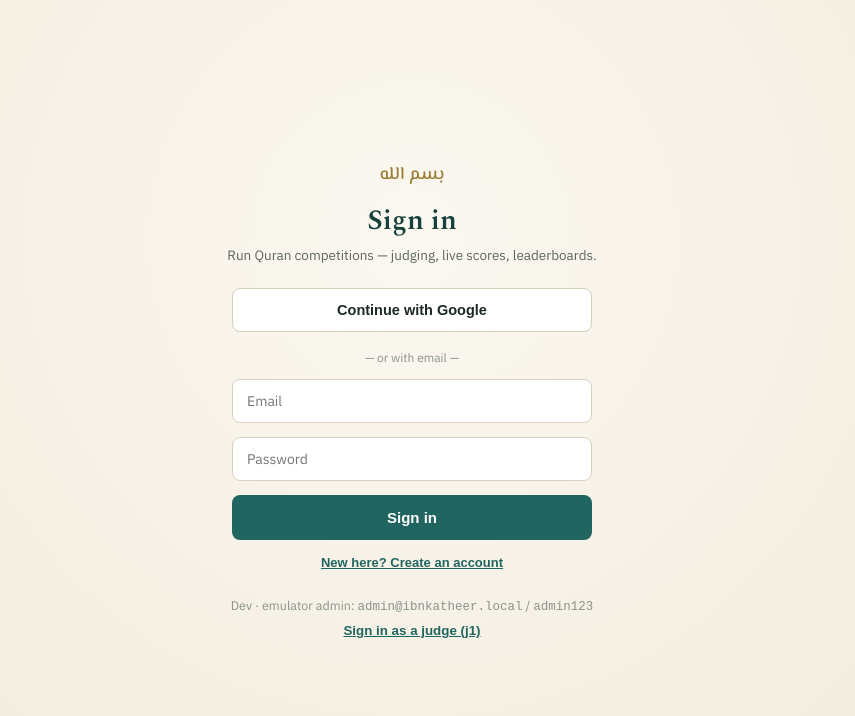
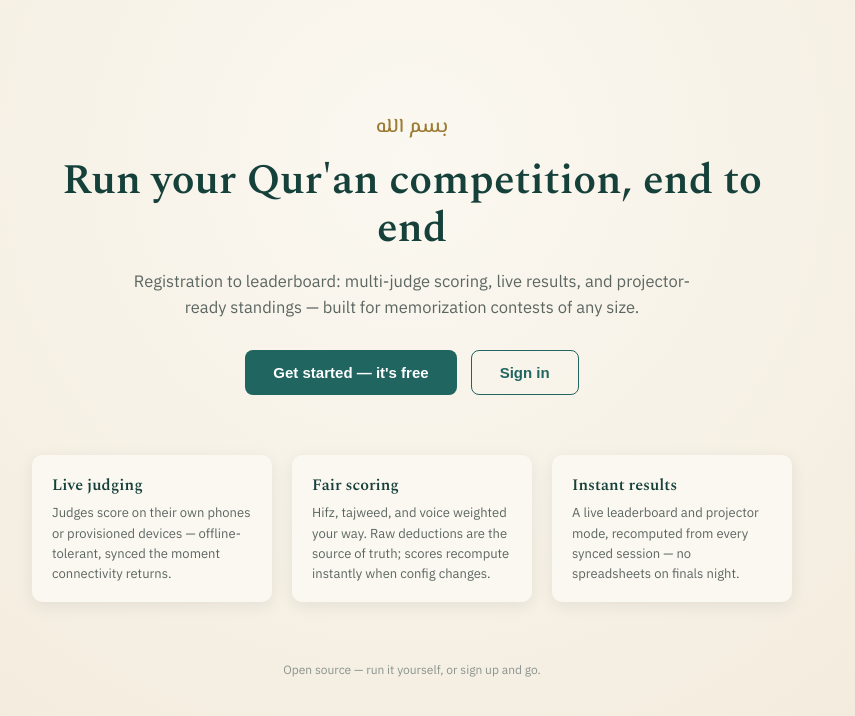
Before and after one commit to UmairZ/judging_app, a React (Vite) app: page / in a window 1280 px wide. Shown: the top 716 px of the page, without its empty margins (228-1083 px from the left). Built offline with nearby package versions, Linux system fonts and the light colour scheme; no server answers.

Commit message:
feat(polish): public landing page

```diff
--- a/src/App.tsx
+++ b/src/App.tsx
@@ -5,6 +5,7 @@ import { TenantProvider, useTenant } from './tenant/TenantContext';
 import { useDocData } from './data/db';
 import { parseRoute } from './onboarding/logic';
 import SignInScreen from './onboarding/SignInScreen';
+import LandingPage from './onboarding/LandingPage';
 import OrgDashboard from './onboarding/OrgDashboard';
 import JoinScreen from './onboarding/JoinScreen';
 import JudgeApp from './judge/JudgeApp';
@@ -17,7 +18,7 @@ function Routed() {
   const route = useMemo(() => parseRoute(window.location.pathname), []);
   if (loading) return <Splash />;
   if (route.kind === 'join') return <JoinScreen orgId={route.orgId} compId={route.compId} code={route.code} />;
-  if (!user) return <SignInScreen />;
+  if (!user) return route.kind === 'root' ? <LandingPage /> : <SignInScreen />;
   if (route.kind === 'root') return <OrgDashboard />;
   return (
     <TenantProvider orgId={route.orgId} compId={route.compId}>
--- /dev/null
+++ b/src/onboarding/LandingPage.tsx
@@ -0,0 +1,45 @@
+import { useState } from 'react';
+import SignInScreen from './SignInScreen';
+import { C, serif, arabic } from '../ui/theme';
+
+const FEATURES: { title: string; body: string }[] = [
+  { title: 'Live judging', body: 'Judges score on their own phones or provisioned devices — offline-tolerant, synced the moment connectivity returns.' },
+  { title: 'Fair scoring', body: 'Hifz, tajweed, and voice weighted your way. Raw deductions are the source of truth; scores recompute instantly when config changes.' },
+  { title: 'Instant results', body: 'A live leaderboard and projector mode, recomputed from every synced session — no spreadsheets on finals night.' },
+];
+
+export default function LandingPage() {
+  const [signIn, setSignIn] = useState(false);
+  if (signIn) return <SignInScreen />;
+
+  const cta: React.CSSProperties = { fontSize: 15, fontWeight: 700, padding: '13px 28px', borderRadius: 8, cursor: 'pointer', border: 'none' };
+
+  return (
+    <div style={{ minHeight: '100vh', background: 'radial-gradient(circle at 50% 20%, #FBF8F1, #F1E9D9)', display: 'flex', flexDirection: 'column', alignItems: 'center', padding: '0 24px' }}>
+      <div style={{ maxWidth: 780, textAlign: 'center', paddingTop: '14vh' }}>
+        <div style={{ fontFamily: arabic, fontSize: 20, color: C.brassDark, direction: 'rtl', marginBottom: 14 }}>بسم الله</div>
+        <h1 style={{ fontFamily: serif, fontSize: 42, fontWeight: 600, color: C.greenDeep, margin: '0 0 14px', lineHeight: 1.15 }}>
+          Run your Qur'an competition, end to end
+        </h1>
+        <p style={{ fontSize: 16.5, color: C.sub, lineHeight: 1.6, margin: '0 auto 30px', maxWidth: 560 }}>
+          Registration to leaderboard: multi-judge scoring, live results, and projector-ready standings — built for memorization contests of any size.
+        </p>
+        <div style={{ display: 'flex', gap: 14, justifyContent: 'center', flexWrap: 'wrap', marginBottom: 60 }}>
+          <button onClick={() => setSignIn(true)} style={{ ...cta, background: C.green, color: '#fff' }}>Get started — it's free</button>
+          <button onClick={() => setSignIn(true)} style={{ ...cta, background: 'transparent', color: C.green, border: `1.5px solid ${C.green}` }}>Sign in</button>
+        </div>
+        <div style={{ display: 'flex', gap: 20, justifyContent: 'center', flexWrap: 'wrap', paddingBottom: 60 }}>
+          {FEATURES.map((f) => (
+            <div key={f.title} style={{ flex: '1 1 200px', maxWidth: 240, background: C.cream, borderRadius: 10, padding: '18px 20px', textAlign: 'left', boxShadow: '0 4px 16px rgba(20,40,36,.08)' }}>
+              <div style={{ fontFamily: serif, fontSize: 16, fontWeight: 600, color: C.greenDeep, marginBottom: 6 }}>{f.title}</div>
+              <div style={{ fontSize: 13, color: C.sub, lineHeight: 1.55 }}>{f.body}</div>
+            </div>
+          ))}
+        </div>
+        <div style={{ fontSize: 12, color: C.muted, paddingBottom: 30 }}>
+          Open source — run it yourself, or sign up and go.
+        </div>
+      </div>
+    </div>
+  );
+}
```
